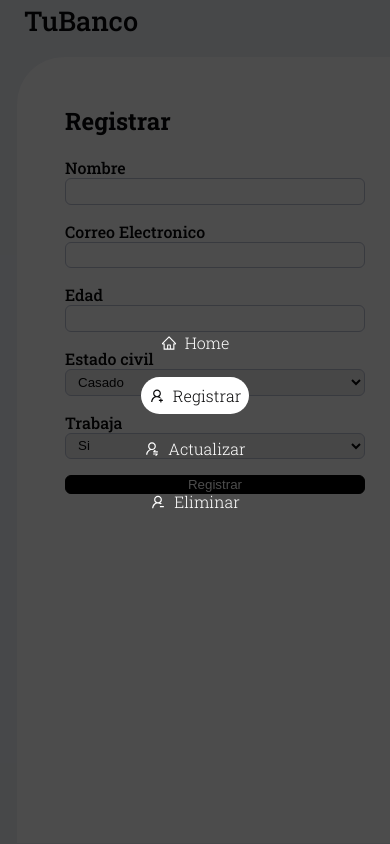
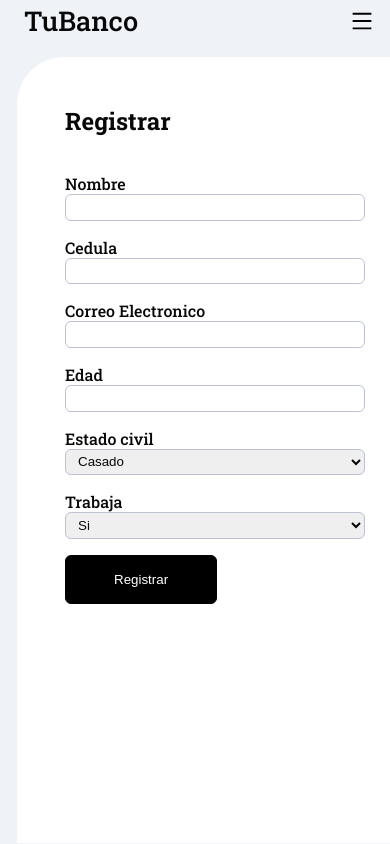
Before and after one commit to andres-calvo/TecnicasProyectoFinal, a Next.js app in the folder frontend/: page /create in a window 390 px wide. Shown: the top 844 px of the page. Built offline with nearby package versions, Linux system fonts and the light colour scheme.

Commit message:
Responsive Mobile Sidebar

```diff
--- /dev/null
+++ b/frontend/components/form-inputs/cedula.tsx
@@ -0,0 +1,28 @@
+import React from "react";
+import { useFormContext } from "react-hook-form";
+import { FormInputInterface } from "./interfaces";
+
+export const Cedula: FormInputInterface = ({
+  label,
+  showLabel = true,
+  name,
+}) => {
+  const { register } = useFormContext();
+
+  return (
+    <label className="label-style">
+      {showLabel && label}
+      <input
+        className="input-style"
+        type="number"
+        id=""
+        {...register(name, {
+          required: {
+            value: true,
+            message: "La cedula es requerida",
+          },
+        })}
+      />
+    </label>
+  );
+};
--- a/frontend/components/form-inputs/index.ts
+++ b/frontend/components/form-inputs/index.ts
@@ -4,6 +4,7 @@ export {Select} from "./select"
 export {CivilStatus} from "./civil-status"
 export {Age} from "./age"
 export {WorkStatus} from "./work-status"
+export {Cedula} from "./cedula"
 export const maxLengthError = (
     maxLength: number,
     fieldName: string,
--- a/frontend/components/sidebar/sidebar.module.scss
+++ b/frontend/components/sidebar/sidebar.module.scss
@@ -56,4 +56,13 @@
       }
     }
   }
+
 }
+.menuMobileOpener{
+  position: fixed;
+  z-index: 100;
+  top: 0.5rem;
+  right: 1rem;
+  font-size: 1.5rem;
+  cursor: pointer;
+}
--- a/frontend/components/sidebar/sidebar.tsx
+++ b/frontend/components/sidebar/sidebar.tsx
@@ -1,4 +1,4 @@
-import React from "react";
+import React, { FunctionComponent } from "react";
 import styles from "./sidebar.module.scss";
 import { IconType } from "react-icons";
 import {
@@ -6,11 +6,12 @@ import {
   AiOutlineUserDelete,
   AiOutlineUserAdd,
   AiOutlineUserSwitch,
+  AiOutlineMenu,
 } from "react-icons/ai";
 
 import Link from "next/link";
 import { useRouter } from "next/router";
-import { useMediaQuery } from "../../hooks";
+import { useMediaQuery, useToggle } from "../../hooks";
 interface ISidebar {
   className: string;
 }
@@ -46,11 +47,15 @@ const items: Array<IItem> = [
     Icon: AiOutlineUserDelete,
   },
 ];
-export const Sidebar: React.FunctionComponent<ISidebar> = ({ className }) => {
+export const Sidebar: FunctionComponent<ISidebar> = ({ className }) => {
   const isDesktop = useMediaQuery("(min-width:40rem)");
   const router = useRouter();
-
+  const [open, toggleOpen] = useToggle(false);
+  const showSidebar = (open && !isDesktop) || isDesktop;
   return (
+    <>
+      {!isDesktop && <MobileMenuOpener open={open} toggleOpen={toggleOpen} />}
+      {showSidebar && (
         <aside
           className={`${className} ${
             isDesktop ? styles.wrapper : styles.fixedWrapper
@@ -58,14 +63,20 @@ export const Sidebar: React.FunctionComponent<ISidebar> = ({ className }) => {
         >
           <ul className={styles.itemList}>
             {items.map((item) => (
-          <Item {...item} key={item.text} active={router.asPath == item.href} />
+              <Item
+                {...item}
+                key={item.text}
+                active={router.asPath == item.href}
+              />
             ))}
           </ul>
         </aside>
+      )}
+    </>
   );
 };
 
-const Item: React.FunctionComponent<IItem> = ({ href, text, active, Icon }) => {
+const Item: FunctionComponent<IItem> = ({ href, text, active, Icon }) => {
   return (
     <Link href={href}>
       <li className={active ? styles.activeItem : styles.item}>
@@ -75,3 +86,16 @@ const Item: React.FunctionComponent<IItem> = ({ href, text, active, Icon }) => {
     </Link>
   );
 };
+const MobileMenuOpener = ({
+  open,
+  toggleOpen,
+}: {
+  open: boolean;
+  toggleOpen: () => void;
+}) => {
+  return (
+    <div className={styles.menuMobileOpener} onClick={toggleOpen}>
+      <AiOutlineMenu color={open ? "white" : "black"} />
+    </div>
+  );
+};
--- a/frontend/hooks/index.tsx
+++ b/frontend/hooks/index.tsx
@@ -1,5 +1,5 @@
-import { useEffect, useState } from 'react'
-
+import { useCallback, useEffect, useState } from 'react'
+// Credits to usehooks website
 export function useMediaQuery(query: string): boolean {
   const getMatches = (query: string): boolean => {
     // Prevents SSR issues
@@ -32,3 +32,13 @@ export function useMediaQuery(query: string): boolean {
 
   return matches
 }
+export const useToggle = (initialState = false):[boolean,()=>void] => {
+  // Initialize the state
+  const [state, setState] = useState(initialState);
+
+  // Define and memorize toggler function in case we pass down the component,
+  // This function change the boolean value to it's opposite value
+  const toggle = useCallback(() => setState(state => !state), []);
+
+  return [state, toggle]
+}
--- a/frontend/pages/create.tsx
+++ b/frontend/pages/create.tsx
@@ -8,6 +8,7 @@ import {
   CivilStatus,
   Age,
   WorkStatus,
+  Cedula,
 } from "../components/form-inputs";
 import styles from "../styles/pages/create.module.scss";
 import { FormProvider, useForm } from "react-hook-form";
@@ -23,13 +24,13 @@ const Create: NextPage = () => {
     mode: "onChange",
   });
   const { isValid, errors } = methods.formState;
-  const onClick = (e:React.FormEvent)=>{
-    e.preventDefault()
-    if(isValid){
-      console.log("Enviado al back")
+  const onClick = (e: React.FormEvent) => {
+    e.preventDefault();
+    if (isValid) {
+      console.log("Enviado al back");
     }
-  }
-  console.log(Object.entries(errors))
+  };
+  console.log(Object.entries(errors));
   return (
     <Layout>
       <SEO
@@ -39,17 +40,26 @@ const Create: NextPage = () => {
       <div className={styles.content}>
         <h2 className={styles.contentTitle}>Registrar</h2>
         <FormProvider {...methods}>
-          <form className={styles.form}>
-            <FullName label="Nombre" name="fullname" />
-            <Email label="Correo Electronico" name="email" />
-            <Age label="Edad" name="age" />
-            <CivilStatus />
-            <WorkStatus />
-            <button className="btn-style" onClick={onClick}>
+          <form>
+            <div className={styles.form}>
+              <FullName label="Nombre" name="fullname" />
+              <Cedula label="Cedula" name="cedula" />
+              <Email label="Correo Electronico" name="email" />
+              <Age label="Edad" name="age" />
+              <CivilStatus />
+              <WorkStatus />
+            </div>
+            <button
+              className={`btn-style ${styles.submitBtn}`}
+              onClick={onClick}
+            >
               Registrar
             </button>
+
             {errors &&
-              Object.entries(errors).map((error) => <span>{error[1]}</span>)}
+              Object.entries(errors).map((error) => (
+                <span>{error[1].message}</span>
+              ))}
           </form>
         </FormProvider>
       </div>
--- a/frontend/styles/pages/create.module.scss
+++ b/frontend/styles/pages/create.module.scss
@@ -1,8 +1,12 @@
 .content{
     display: flex;
     flex-direction: column;
+    max-width: 40rem;
+    align-items: flex-end;
+    gap: 1rem;
     .contentTitle{
         margin-top: 0;
+        align-self: flex-start;
     }
 }
 .form{
@@ -11,3 +15,8 @@
     gap: 1rem;
     max-width: 700px;
 }
+.submitBtn{
+    margin-top: 1rem;
+    padding: 1rem 3rem;
+    max-width: fit-content;
+}
```
Lines whose indentation alone changed are shown as unchanged.
